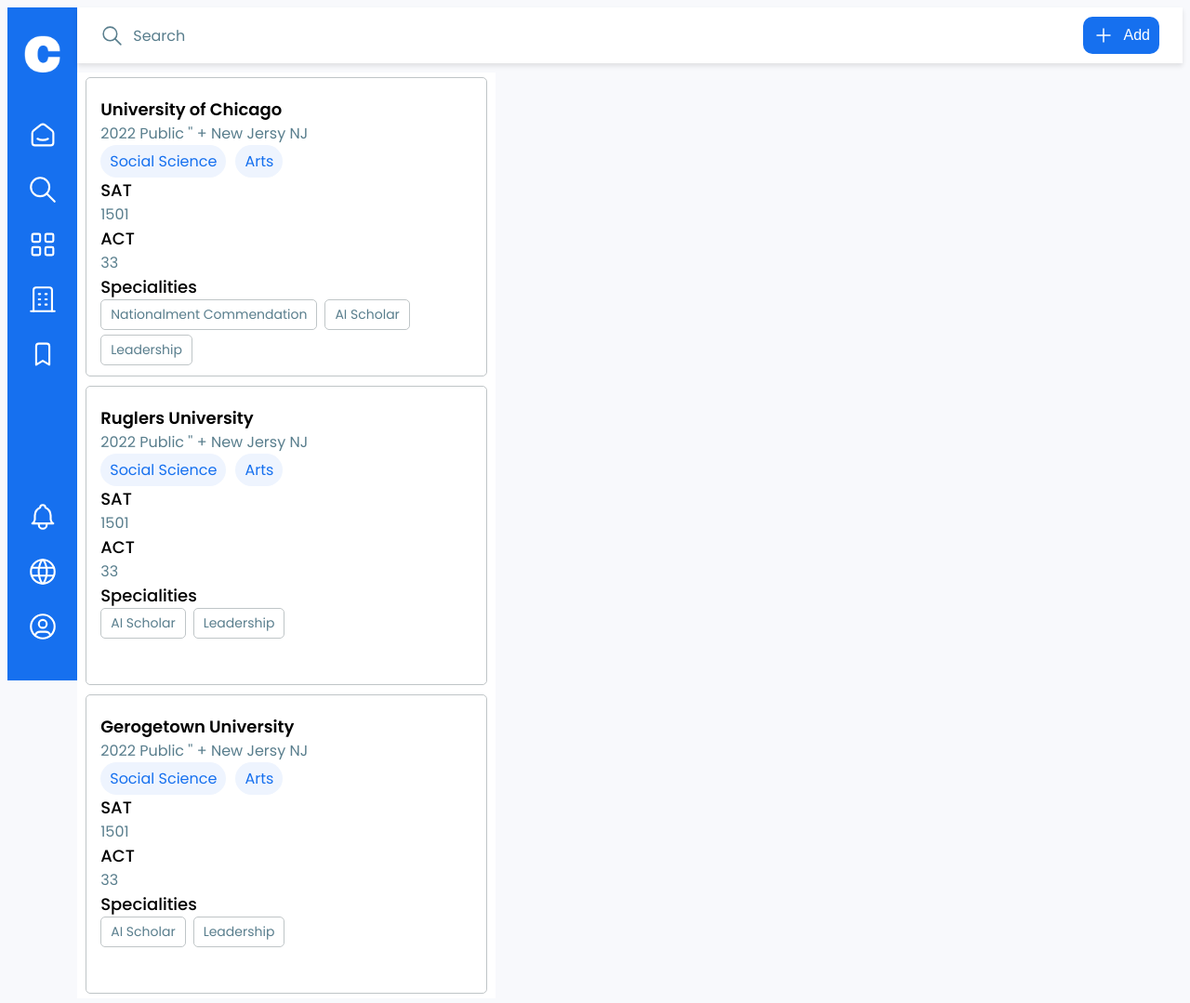
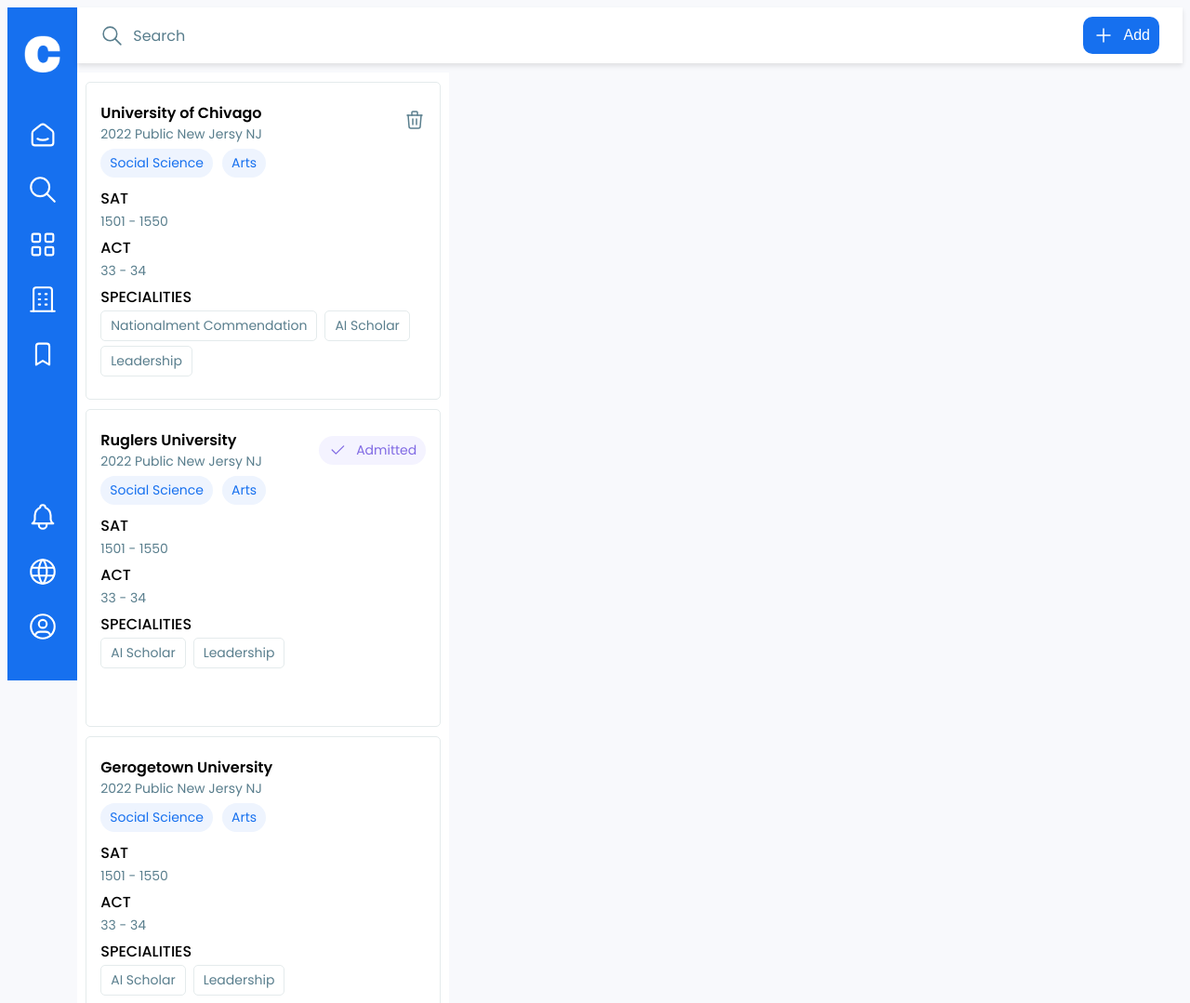
Before and after one commit to karishma-c/collegeDetailsDashboard, a React app: page / in a window 1280 px wide. Shown: the top 1079 px of the page at 93% size. Built offline with nearby package versions, Linux system fonts and the light colour scheme.

Commit message:
added styles for watchlist component

```diff
--- a/src/components/Watchlist/Watchlist.css
+++ b/src/components/Watchlist/Watchlist.css
@@ -2,7 +2,7 @@
 
 .watchlistContainer {
     background-color: var(--white-color);
-    width: 450px;
+    width: 400px;
     height: 100%;
     margin: 10px 0 0 0;
 }
@@ -13,36 +13,55 @@
     justify-content: center;
 }
 .watchlistCard {
-    width: 400px;
-    height: 280px;
+    cursor: pointer;
+    width: 350px;
+    height: 300px;
     background-color: var(--white-color);
     border-radius: var(--card-border-radius);
     border: 1px solid var(--border-color);
     margin: 5px 15px;
     padding: 20px 15px;
 }
+.watchlistCard:first-child {
+    margin-top: 10px;
+}
+.watchlistCard:hover {
+    box-shadow: 3px 3px 8px 0px rgba(0, 0, 0, .1);;
+}
+.cardHeader, .admitted {
+    display: flex;
+    flex-flow: row nowrap;
+    justify-content: space-between;
+    align-items: center;
+}
 .collegeName, .satHeading, .actHeading, .achievementsHeading {
-    font-size: var(--font-small-1);
+    font-size: var(--font-small);
     font-weight: var(--font-weight-semibold);
     margin: 0;
     padding: 0;
 }
 .satHeading, .actHeading, .achievementsHeading {
-    text-transform: capitalize;
     font-weight: var(--font-weight-medium);
+    padding: 0 0 2px 0;
+    color: var(--black-color);
 }
-.city, .satValue, .actValue, .majorsValue, .achievementsValue {
-    font-size: var(--font-small);
+.city, .satValue, .actValue, .majorsValue, .achievementsValue, .admittedValue {
+    font-size: var(--font-small-xs);
     font-weight: var(--font-weight-normal);
     color: var(--secondary-color);
     margin: 0;
     padding: 0;
 }
+.majors {
+    margin: 5px 0 10px 0;
+}
+.majorsValue, .admitted {
+    border-radius: var(--tag-border-radius);
+    padding: 5px 10px;
+}
 .majorsValue {
     background-color: var(--tertiary-color);
     color: var(--primary-color);
-    border-radius: 30px;
-    padding: 5px 10px;
     margin: 0 10px 0 0;
 }
 .achievementsValue {
@@ -63,4 +82,14 @@
     flex-flow: column nowrap;
     justify-content: flex-start;
     align-items: flex-start;
+    margin: 5px 0;
 }
+.admitted {
+    background-color: var(--light-bg);
+}
+.admittedValue {
+    color: var(--tag-color);
+}
+#tickIcon {
+    padding: 0 10px 0 0;
+}
--- a/src/components/Watchlist/Watchlist.js
+++ b/src/components/Watchlist/Watchlist.js
@@ -14,9 +14,32 @@
                                 <div className="cardHeader">
                                     <div className="headerDetails">
                                        <h2 className="collegeName">{collegeData.college_title}</h2>
-                                       <h3 className="city">2022 Public '' + {collegeData.city}</h3>
+                                       <h3 className="city">2022 Public  {collegeData.city}</h3>
                                     </div>
-
+                                    <div className="headerOptions">
+                                        {
+                                            collegeData.college_title === "University of Chivago" ?
+                                                <svg xmlns="http://www.w3.org/2000/svg" class="icon icon-tabler icon-tabler-trash" width="24" height="24" viewBox="0 0 24 24" stroke-width="1.5" stroke="#597e8d" fill="none" stroke-linecap="round" stroke-linejoin="round">
+                                                    <path stroke="none" d="M0 0h24v24H0z" fill="none"/>
+                                                    <path d="M4 7l16 0" />
+                                                    <path d="M10 11l0 6" />
+                                                    <path d="M14 11l0 6" />
+                                                    <path d="M5 7l1 12a2 2 0 0 0 2 2h8a2 2 0 0 0 2 -2l1 -12" />
+                                                    <path d="M9 7v-3a1 1 0 0 1 1 -1h4a1 1 0 0 1 1 1v3" />
+                                                </svg>
+                                            :
+                                            collegeData.college_title === "Ruglers University" ?
+                                                <div className="admitted">
+                                                    <svg id="tickIcon" xmlns="http://www.w3.org/2000/svg" class="icon icon-tabler icon-tabler-check" width="20" height="20" viewBox="0 0 24 24" stroke-width="1.5" stroke="#806ae4" fill="none" stroke-linecap="round" stroke-linejoin="round">
+                                                       <path stroke="none" d="M0 0h24v24H0z" fill="none"/>
+                                                       <path d="M5 12l5 5l10 -10" />
+                                                    </svg>
+                                                    <h4 className="admittedValue">{collegeData.admit}</h4>
+                                                </div>
+                                            :
+                                            ''
+                                        }
+                                    </div>
                                 </div>
                                 <div className="majors">
                                     {
@@ -36,7 +59,7 @@
                                     <h4 className="actValue">{collegeData.act}</h4>
                                 </div>
                                 <div className="specialization">
-                                    <h3 className="achievementsHeading">Specialities</h3>
+                                    <h3 className="achievementsHeading">SPECIALITIES</h3>
                                     <div className="achievements">
                                         {
                                             collegeData.achievements.map(specialization => {
--- a/src/data.js
+++ b/src/data.js
@@ -1,10 +1,10 @@
 var collegeData = [
     {
-        college_title : "University of Chicago",
+        college_title : "University of Chivago",
         city: "New Jersy NJ",
         major: ["Social Science","Arts"],
-        sat: "1501",
-        act: "33",
+        sat: "1501 - 1550",
+        act: "33 - 34",
         achievements: ['Nationalment Commendation','AI Scholar','Leadership'],
         admission_rate: "800",
         distance: "3.2",
@@ -14,19 +14,20 @@
         college_title : "Ruglers University",
         city: "New Jersy NJ",
         major: ["Social Science","Arts"],
-        sat: "1501",
-        act: "33",
+        sat: "1501 - 1550",
+        act: "33 - 34",
         achievements: ['AI Scholar','Leadership'],
         admission_rate: "800",
         distance: "3.2",
-        tuition_fees: "$ 1500"
+        tuition_fees: "$ 1500",
+        admit: "Admitted"
     },
     {
         college_title : "Gerogetown University",
         city: "New Jersy NJ",
         major: ["Social Science","Arts"],
-        sat: "1501",
-        act: "33",
+        sat: "1501 - 1550",
+        act: "33 - 34",
         achievements: ['AI Scholar','Leadership'],
         admission_rate: "800",
         distance: "3.2",
--- a/src/styles/variables.css
+++ b/src/styles/variables.css
@@ -1,9 +1,12 @@
 :root {
     --primary-color: #1670EF;
     --secondary-color: #597e8d;
-    --border-color: #bfc5c7;
+    --border-color: #e4ebec;
     --tertiary-color: #eef4fe;
+    --light-bg: #f4f3ff;
     --white-color: #ffffff;
+    --black-color: #000000;
+    --tag-color: #806ae4;
     --font-small-xs: 14px;
     --font-small: 16px;
     --font-small-1: 18px;
@@ -16,4 +19,5 @@
     --font-weight-bold: 700;
     --button-border-radius: 10px;
     --card-border-radius: 5px;
+    --tag-border-radius: 30px;
 }
```
